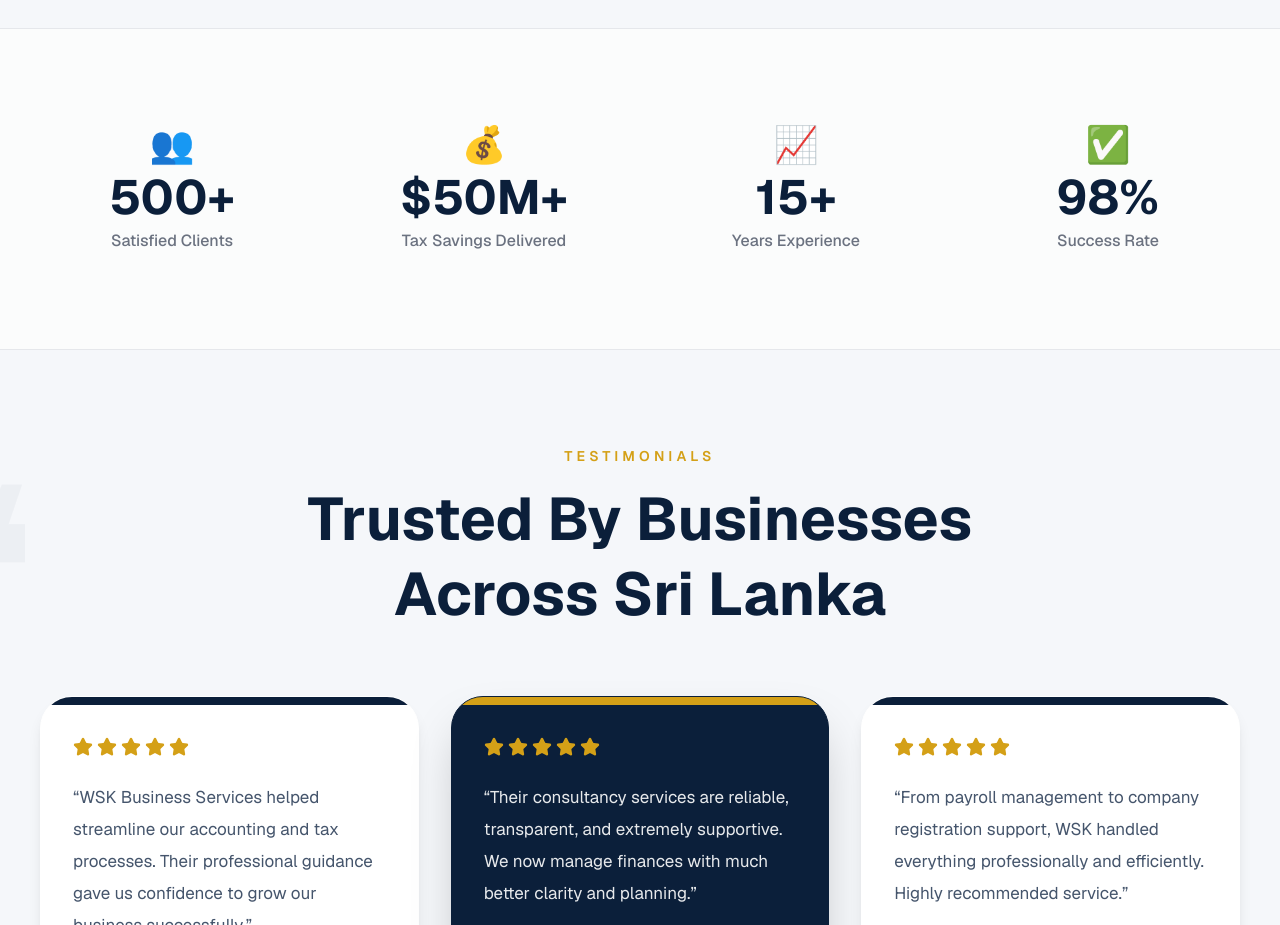
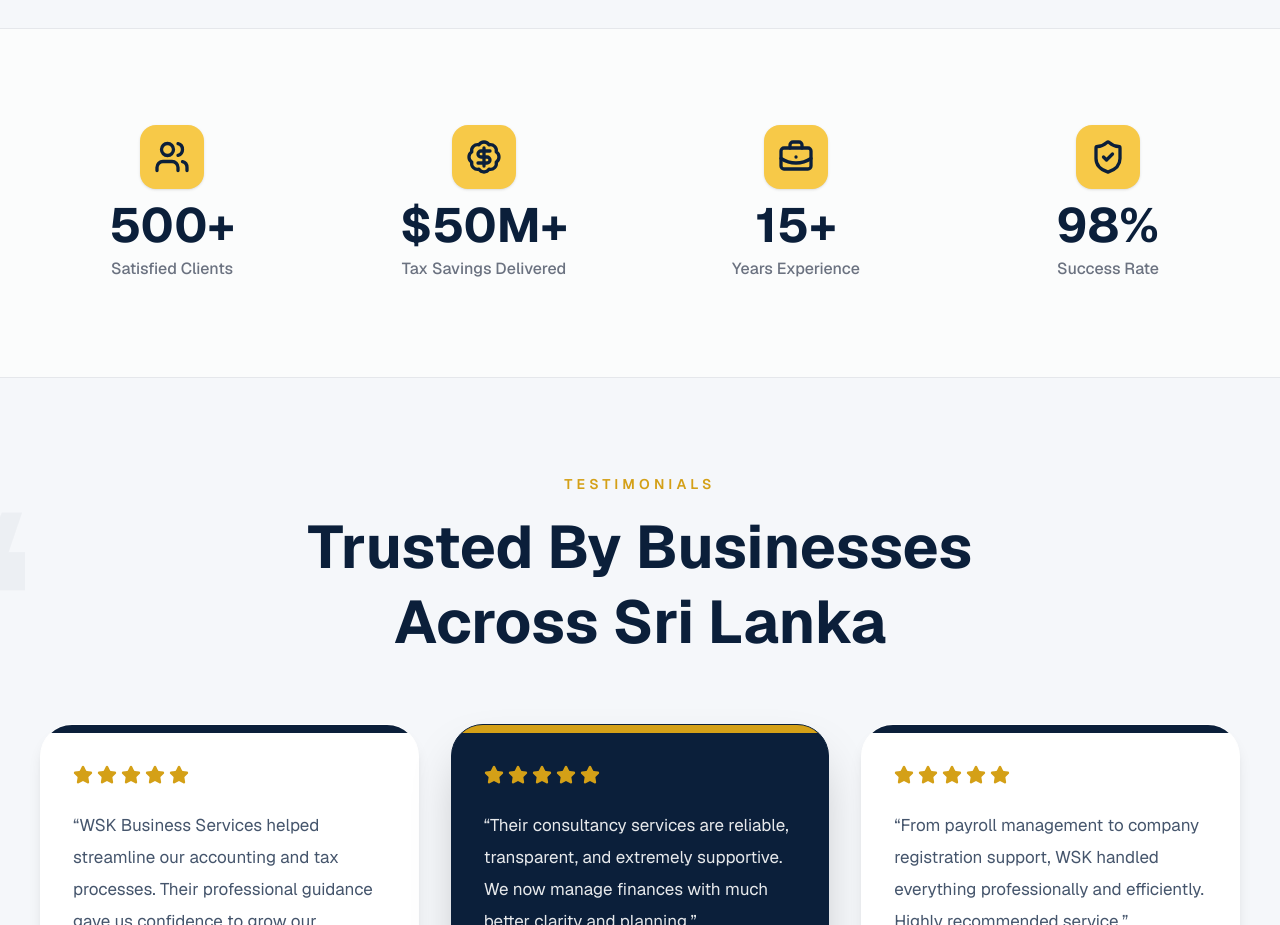
Before and after one commit to jaindu-sasan/W-S-K-Business-Services, a Next.js app: page / in a window 1280 px wide. Shown: the part 2480-3405 px from the top of the page. Built offline with nearby package versions, Linux system fonts and the light colour scheme.

Commit message:
Home page
Icons change

```diff
--- a/components/home/stats.tsx
+++ b/components/home/stats.tsx
@@ -1,8 +1,8 @@
 'use client';
 
-import { useEffect, useState } from 'react';
+import { useEffect, useState, useRef } from 'react';
 import { motion, useInView } from 'framer-motion';
-import { useRef } from 'react';
+import { BadgeDollarSign, BriefcaseBusiness, ShieldCheck, Users } from 'lucide-react';
 
 export function Stats() {
   const ref = useRef(null);
@@ -37,29 +37,29 @@ export function Stats() {
     {
       value: `${displayValues.clients}+`,
       label: 'Satisfied Clients',
-      icon: '👥',
+      icon: Users,
     },
     {
       value: `$${displayValues.revenue}M+`,
       label: 'Tax Savings Delivered',
-      icon: '💰',
+      icon: BadgeDollarSign,
     },
     {
       value: `${displayValues.experience}+`,
       label: 'Years Experience',
-      icon: '📈',
+      icon: BriefcaseBusiness,
     },
     {
       value: `${displayValues.success}%`,
       label: 'Success Rate',
-      icon: '✅',
+      icon: ShieldCheck,
     },
   ];
 
   return (
-    <section ref={ref} className="py-16 md:py-24 bg-card/50 border-y border-border">
-      <div className="max-w-7xl mx-auto px-4 sm:px-6 lg:px-8">
-        <div className="grid grid-cols-1 md:grid-cols-2 lg:grid-cols-4 gap-8">
+    <section ref={ref} className="border-y border-border bg-card/50 py-16 md:py-24">
+      <div className="mx-auto max-w-7xl px-4 sm:px-6 lg:px-8">
+        <div className="grid grid-cols-1 gap-8 md:grid-cols-2 lg:grid-cols-4">
           {stats.map((stat, index) => (
             <motion.div
               key={stat.label}
@@ -68,11 +68,13 @@ export function Stats() {
               transition={{ duration: 0.6, delay: index * 0.1 }}
               className="text-center"
             >
-              <div className="text-4xl mb-2">{stat.icon}</div>
-              <div className="text-4xl md:text-5xl font-bold text-primary mb-2">
-                {stat.value}
+              <div className="mb-3 flex justify-center">
+                <div className="flex h-16 w-16 items-center justify-center rounded-2xl bg-[#F7C948] text-[#0B1F3A] shadow-sm">
+                  <stat.icon className="h-9 w-9 stroke-[2.2]" />
+                </div>
               </div>
-              <p className="text-muted-foreground font-medium">{stat.label}</p>
+              <div className="mb-2 text-4xl font-bold text-primary md:text-5xl">{stat.value}</div>
+              <p className="font-medium text-muted-foreground">{stat.label}</p>
             </motion.div>
           ))}
         </div>
```
